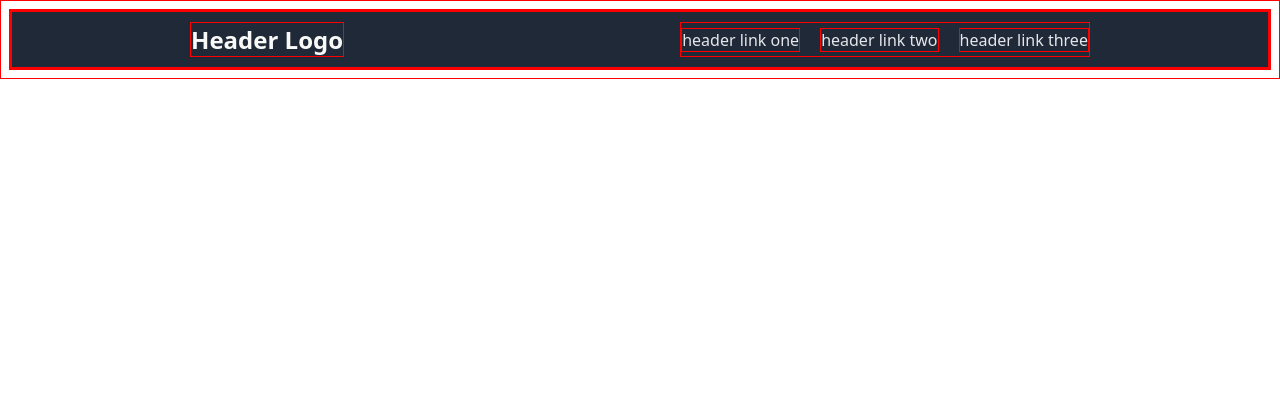
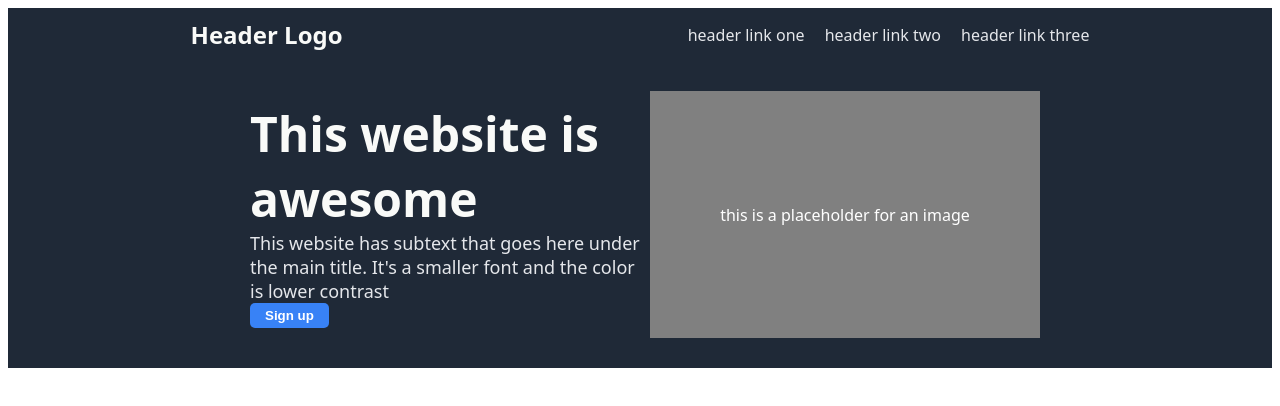
Before and after one commit to NicoIsaia/landing-page, a plain HTML site: page index.html in a window 1280 px wide. Drawn offline with Linux system fonts and the light colour scheme.

Commit message:
Completed first section

```diff
--- a/css/style.css
+++ b/css/style.css
@@ -1,6 +1,6 @@
-* {
+/** {
     border: 1px solid red;
-}
+}*/
 
 body {
     font-family: system-ui, -apple-system, BlinkMacSystemFont, 'Segoe UI', Roboto, Oxygen, Ubuntu, Cantarell, 'Open Sans', 'Helvetica Neue', sans-serif;
@@ -38,3 +38,51 @@ a {
 }
 
 /*media object here*/
+
+.media {
+    padding: 30px;
+    display: flex;
+    align-items: center;
+    max-width: 800px;
+    align-self: center;
+}
+
+.media .content {
+    flex: 1;
+    padding: 10px;
+}
+
+.maintext {
+    font-size: 48px;
+    font-weight: 900;
+    color: #F9FAF8;
+    flex: 1;
+}
+
+.secondarytext {
+    font-size: 18px;
+    color: #E5E7EB;
+    flex: 1;
+}
+
+.media button {
+    background-color: #3882F6;
+    color: white;
+    border: none;
+    font-weight: bold;
+    padding: 5px;
+    padding-left: 15px;
+    padding-right: 15px;
+    border-radius: 5px;
+    flex: none;
+}
+
+.image {
+    color: white;
+    display: flex;
+    justify-content: center;
+    align-items: center;
+    flex: 1;
+    align-self: stretch;
+    background-color: gray;
+}
--- a/index.html
+++ b/index.html
@@ -17,6 +17,16 @@
                 </div>
             </div>
             <!-- Media object here -->
+            <div class="media">
+                <div class="content">
+                    <div class="maintext">This website is awesome</div>
+                    <div class="secondarytext">
+                        This website has subtext that goes here under the main title. It's a smaller font and the color is lower contrast
+                    </div>
+                    <button>Sign up</button>
+                </div>
+                <div class="image">this is a placeholder for an image</div>
+            </div>
         </div>
     </body>
 </html>
```
